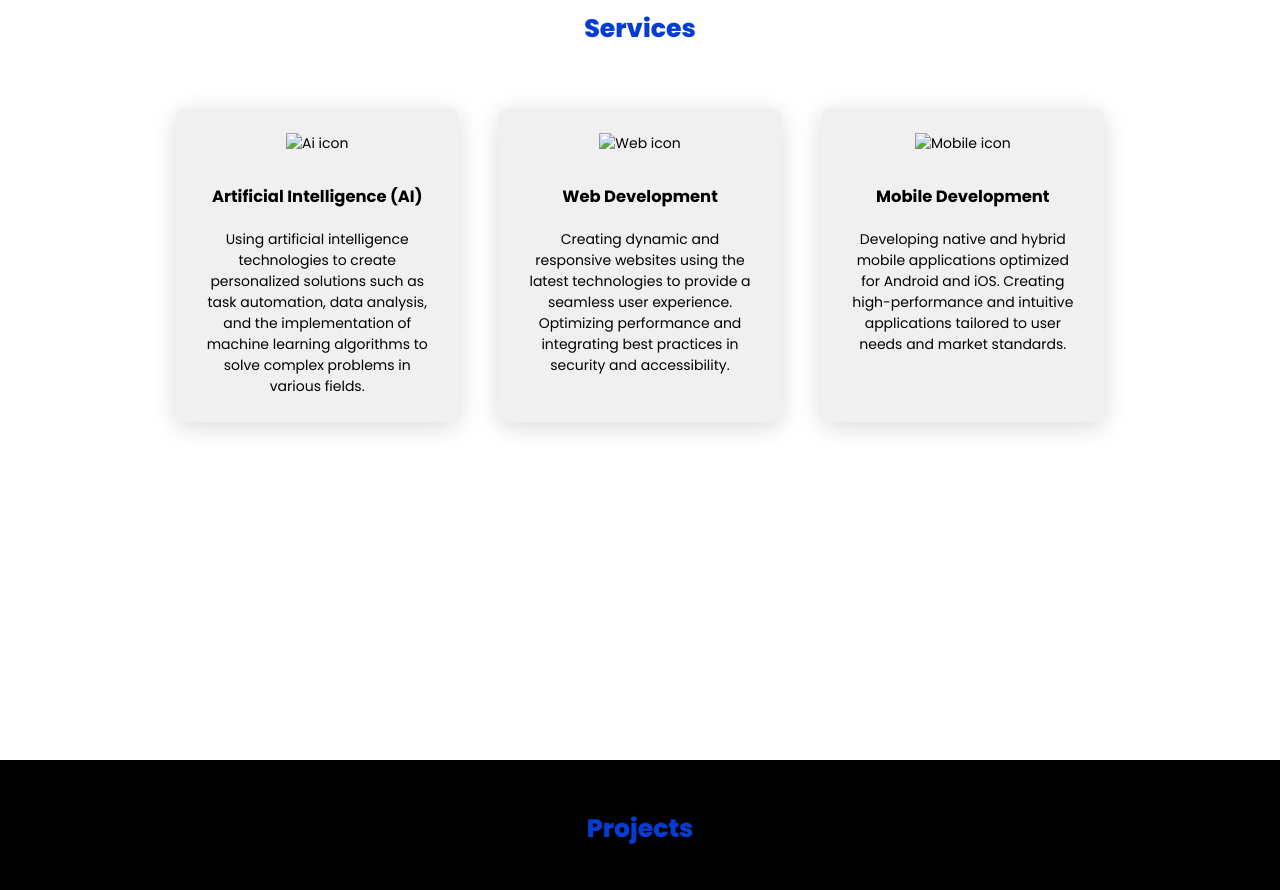
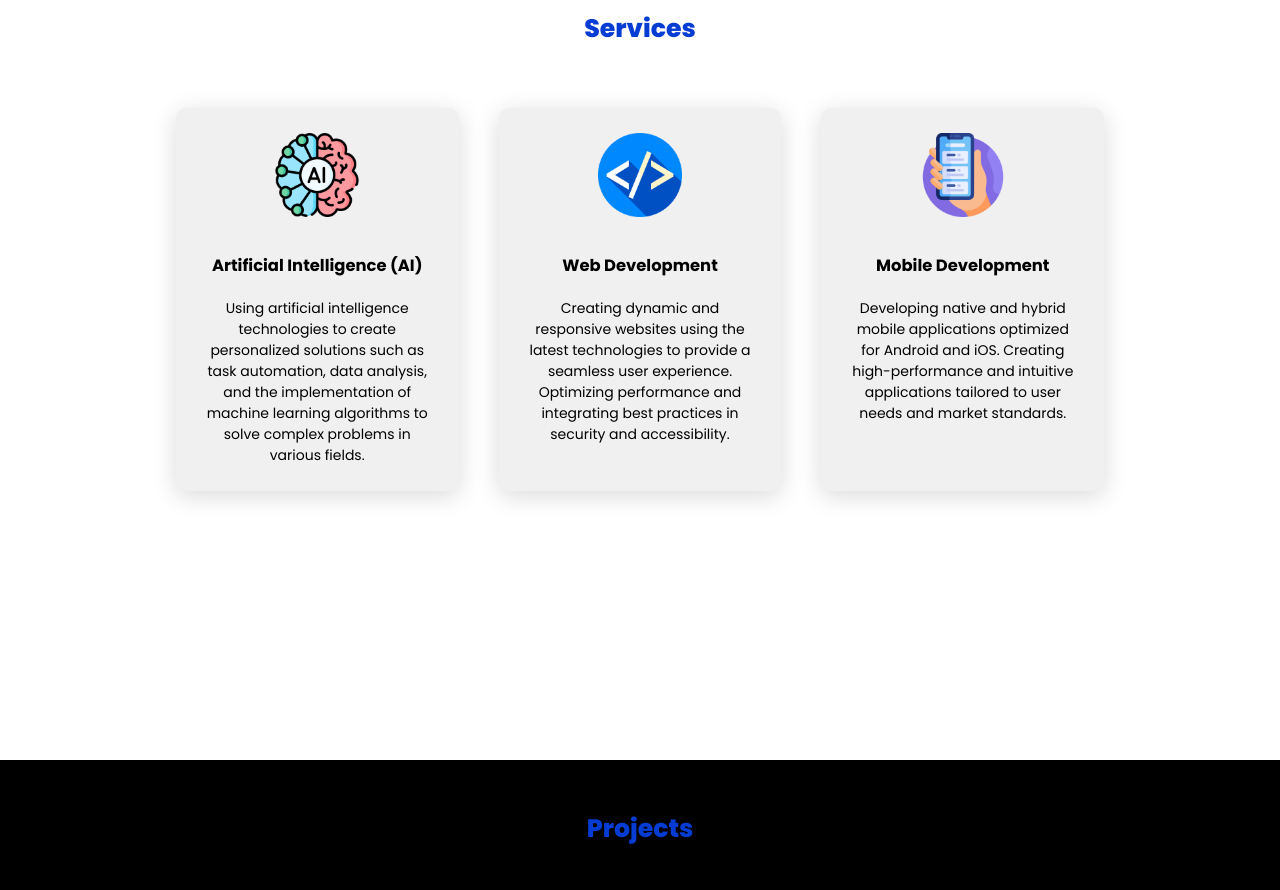
Before and after one commit to AbderrahmaneBelahrech/Portfolio, a plain HTML site: page index.html in a window 1280 px wide. Shown: the part 840-1730 px from the top of the page. Drawn offline with Linux system fonts and the light colour scheme; the site is published under a folder, as on GitHub Pages, so addresses that start at the root find nothing.

Commit message:
Final VR

```diff
--- a/index.html
+++ b/index.html
@@ -39,21 +39,21 @@
         <div class="container">
             <div class="service-card">
                 <div class="ser-icon">
-                    <img src="/images/ai-img.png" alt="Ai icon">
+                    <img src="./images/ai-img.png" alt="Ai icon">
                 </div>
                 <h3>Artificial Intelligence (AI)</h3>
                 <p>Using artificial intelligence technologies to create personalized solutions such as task automation, data analysis, and the implementation of machine learning algorithms to solve complex problems in various fields.</p>
             </div>
             <div class="service-card">
                 <div class="ser-icon">
-                    <img src="/images/web-img.png" alt="Web icon">
+                    <img src="./images/web-img.png" alt="Web icon">
                 </div>
                 <h3>Web Development</h3>
                 <p>Creating dynamic and responsive websites using the latest technologies to provide a seamless user experience. Optimizing performance and integrating best practices in security and accessibility.</p>
             </div>
             <div class="service-card">
                 <div class="ser-icon">
-                    <img src="/images/mobile-img.png" alt="Mobile icon">
+                    <img src="./images/mobile-img.png" alt="Mobile icon">
                 </div>
                 <h3>Mobile Development</h3>
                 <p>Developing native and hybrid mobile applications optimized for Android and iOS. Creating high-performance and intuitive applications tailored to user needs and market standards.</p>
--- a/style.css
+++ b/style.css
@@ -50,7 +50,7 @@ section{
     height: 100vh;
     display: flex;
     align-items: center;
-    background: url(./images/me-1.png);
+    background: url(images/me-1.png);
     background-position: center;
     background-size: cover;
     background-attachment: fixed;
@@ -312,7 +312,7 @@ section{
         height: 100vh;
         display: flex;
         align-items: center;
-        background: url(./images/me-2.png);
+        background: url(images/me-2.png);
         background-position: center;
         background-size: cover;
         background-attachment: fixed;
```
